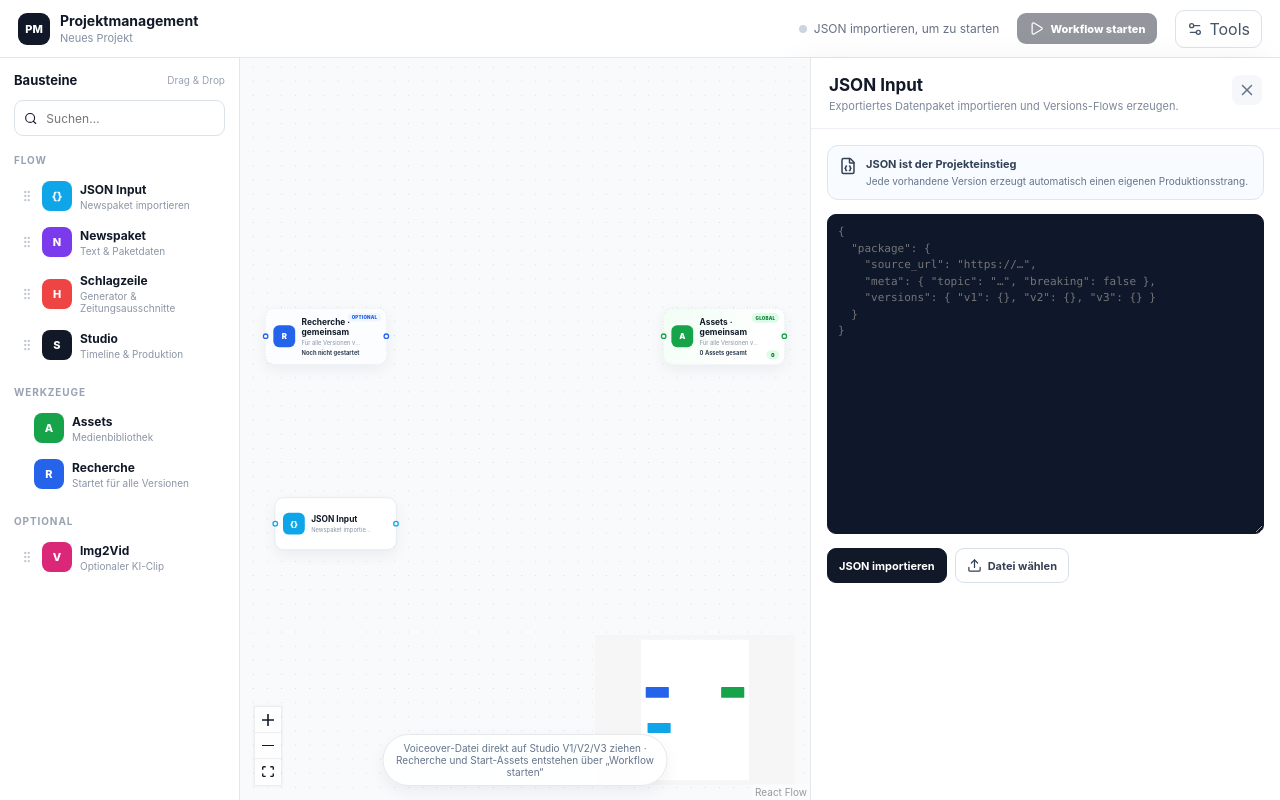
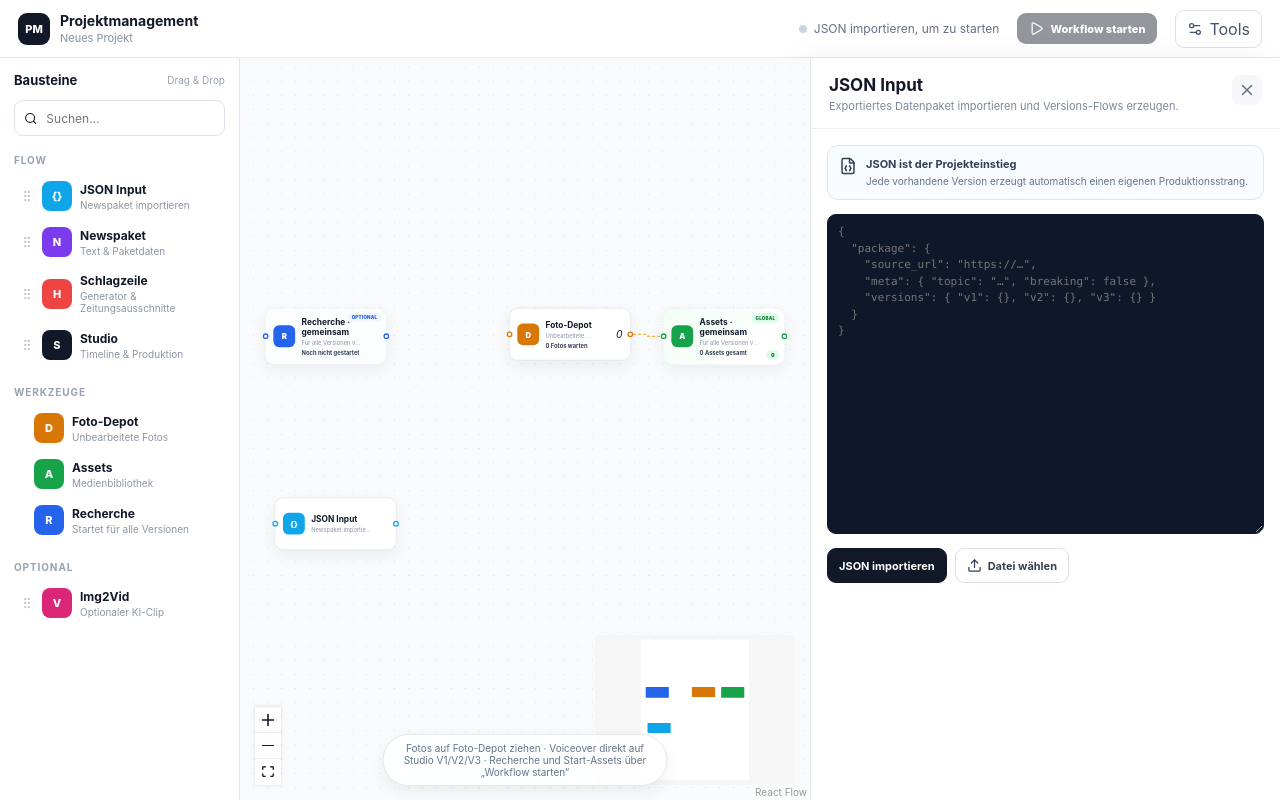
Before and after one commit to xturn2u/make_tt_news, a React (Vite) app: page / in a window 1280 px wide. Built offline with nearby package versions, Linux system fonts and the light colour scheme.

Commit message:
Refine research links and add photo depot flow

```diff
--- a/src/App.tsx
+++ b/src/App.tsx
@@ -5,20 +5,21 @@ import '@xyflow/react/dist/style.css';
 import './research-overrides.css';
 import { ExternalLink, GripVertical, Play, Search, Settings2 } from 'lucide-react';
 import { ModuleWorkspace } from './components/ModuleWorkspace';
-import { availableVersionKeys, emptyProject, type NewsPackage, type ProjectAsset, type ProjectState, type VersionKey, uid } from './domain/project';
+import { availableVersionKeys, emptyProject, type ProjectAsset, type ProjectState, type VersionKey, uid } from './domain/project';
 import { generatePackageAssets } from './services/generatedAssets';
 import { searchTopLinks } from './services/research';
 
-type ModuleId='json-input'|'news-package'|'headline'|'research'|'assets'|'studio'|'img2vid';
-type NodeData={moduleId:ModuleId;label:string;description:string;detail?:string;color:string;icon:string;version?:VersionKey;shared?:boolean;optional?:boolean;assetCount?:number;voiceoverName?:string;researchStatus?:string};
+type ModuleId='json-input'|'news-package'|'headline'|'research'|'photo-depot'|'assets'|'studio'|'img2vid';
+type NodeData={moduleId:ModuleId;label:string;description:string;detail?:string;color:string;icon:string;version?:VersionKey;shared?:boolean;optional?:boolean;assetCount?:number;depotCount?:number;voiceoverName?:string;researchStatus?:string};
 type LinkNodeData={label:string;url:string;kind:'image'|'result'|'loading'|'error';version:VersionKey};
-type ModuleDef=Omit<NodeData,'version'|'shared'|'optional'|'detail'|'assetCount'|'voiceoverName'|'researchStatus'>&{category:'Flow'|'Optional'|'Tool';versioned?:boolean;singleton?:boolean};
+type ModuleDef=Omit<NodeData,'version'|'shared'|'optional'|'detail'|'assetCount'|'depotCount'|'voiceoverName'|'researchStatus'>&{category:'Flow'|'Optional'|'Tool';versioned?:boolean;singleton?:boolean};
 
 const modules:ModuleDef[]=[
   {moduleId:'json-input',label:'JSON Input',description:'Newspaket importieren',color:'#0ea5e9',icon:'{}',category:'Flow',singleton:true},
   {moduleId:'news-package',label:'Newspaket',description:'Text & Paketdaten',color:'#7c3aed',icon:'N',category:'Flow',versioned:true},
   {moduleId:'headline',label:'Schlagzeile',description:'Generator & Zeitungsausschnitte',color:'#ef4444',icon:'H',category:'Flow',versioned:true},
   {moduleId:'studio',label:'Studio',description:'Timeline & Produktion',color:'#111827',icon:'S',category:'Flow',versioned:true},
+  {moduleId:'photo-depot',label:'Foto-Depot',description:'Unbearbeitete Fotos',color:'#d97706',icon:'D',category:'Tool',singleton:true},
   {moduleId:'assets',label:'Assets',description:'Medienbibliothek',color:'#16a34a',icon:'A',category:'Tool',singleton:true},
   {moduleId:'research',label:'Recherche',description:'Startet für alle Versionen',color:'#2563eb',icon:'R',category:'Tool',singleton:true},
   {moduleId:'img2vid',label:'Img2Vid',description:'Optionaler KI-Clip',color:'#db2777',icon:'V',category:'Optional'},
@@ -32,18 +33,23 @@ function nodeData(moduleId:ModuleId,version?:VersionKey,shared=false,optional=fa
 
 function FlowNode({data,selected}:NodeProps<Node<NodeData>>){
   const isStudio=data.moduleId==='studio'&&Boolean(data.version);
+  const isDepot=data.moduleId==='photo-depot';
   const isNews=data.moduleId==='news-package';
   return <div
-    className={`flow-node ${selected?'selected':''} ${data.shared?'shared-node':''} ${data.optional?'optional-node':''} ${isStudio?'studio-drop-node':''}`}
+    className={`flow-node ${selected?'selected':''} ${data.shared?'shared-node':''} ${data.optional?'optional-node':''} ${isStudio?'studio-drop-node':''} ${isDepot?'photo-depot-node':''}`}
     style={{'--node':data.color} as CSSProperties}
-    onDragOver={event=>{if(isStudio&&event.dataTransfer.types.includes('Files')){event.preventDefault();event.stopPropagation();event.dataTransfer.dropEffect='copy'}}}
-    onDrop={event=>{if(!isStudio||!data.version||!event.dataTransfer.files.length)return;event.preventDefault();event.stopPropagation();window.dispatchEvent(new CustomEvent('studio-voiceover-drop',{detail:{version:data.version,file:event.dataTransfer.files[0]}}))}}
+    onDragOver={event=>{if((isStudio||isDepot)&&event.dataTransfer.types.includes('Files')){event.preventDefault();event.stopPropagation();event.dataTransfer.dropEffect='copy'}}}
+    onDrop={event=>{
+      if(!event.dataTransfer.files.length)return;
+      if(isStudio&&data.version){event.preventDefault();event.stopPropagation();window.dispatchEvent(new CustomEvent('studio-voiceover-drop',{detail:{version:data.version,file:event.dataTransfer.files[0]}}));return;}
+      if(isDepot){event.preventDefault();event.stopPropagation();window.dispatchEvent(new CustomEvent('photo-depot-drop',{detail:{files:Array.from(event.dataTransfer.files)}}));}
+    }}
   >
     <Handle id="flow-left" type="target" position={Position.Left}/>
     {isNews&&<><Handle id="research-top" className="research-branch-handle" type="source" position={Position.Top}/><Handle id="research-bottom" className="research-branch-handle" type="source" position={Position.Bottom}/></>}
     <div className="node-icon">{data.icon}</div>
     <div className="node-text"><strong>{data.label}</strong><span>{data.description}</span>{data.detail&&<small className="node-detail" title={data.detail}>{data.detail}</small>}{data.voiceoverName&&<small className="voiceover-node-info">🎙 {data.voiceoverName}</small>}{data.researchStatus&&<small className="research-node-info">{data.researchStatus}</small>}</div>
-    {data.version&&<em className="version-chip">{data.version.toUpperCase()}</em>}{data.shared&&!data.optional&&<em className="shared-chip">GLOBAL</em>}{data.optional&&<em className="optional-chip">OPTIONAL</em>}{data.moduleId==='assets'&&typeof data.assetCount==='number'&&<em className="asset-count-chip">{data.assetCount}</em>}
+    {data.version&&<em className="version-chip">{data.version.toUpperCase()}</em>}{data.shared&&!data.optional&&<em className="shared-chip">GLOBAL</em>}{data.optional&&<em className="optional-chip">OPTIONAL</em>}{data.moduleId==='assets'&&typeof data.assetCount==='number'&&<em className="asset-count-chip">{data.assetCount}</em>}{data.moduleId==='photo-depot'&&typeof data.depotCount==='number'&&<em className="depot-count-chip">{data.depotCount}</em>}
     <Handle id="flow-right" type="source" position={Position.Right}/>
   </div>;
 }
@@ -52,15 +58,22 @@ function ResearchLinkNode({data}:NodeProps<Node<LinkNodeData>>){
   const disabled=!data.url;
   return <div className={`research-link-node ${data.kind}`}>
     <Handle type="target" position={data.kind==='image'?Position.Bottom:Position.Top}/>
-    {disabled?<span>{data.label}</span>:<a href={data.url} target="_blank" rel="noreferrer"><ExternalLink size={11}/><span>{data.label}</span></a>}
+    {disabled?<span>{data.label}</span>:<a href={data.url} target="_blank" rel="noreferrer"><ExternalLink size={10}/><span>{data.label}</span></a>}
   </div>;
 }
 
-function baseGraph(project:ProjectState){return{nodes:[
-  {id:'research-global',type:'module',position:{x:30,y:35},data:{...nodeData('research',undefined,true,true),detail:'Noch nicht gestartet'}},
-  {id:'assets-shared',type:'module',position:{x:650,y:35},data:{...nodeData('assets',undefined,true),assetCount:project.assets.length,detail:`${project.assets.length} Assets gesamt`}},
-  {id:'input',type:'module',position:{x:45,y:330},data:nodeData('json-input')},
-] as Node<NodeData>[],edges:[] as Edge[]}}
+const activeAssets=(project:ProjectState)=>project.assets.filter(asset=>asset.source!=='photo-depot');
+const depotAssets=(project:ProjectState)=>project.assets.filter(asset=>asset.source==='photo-depot');
+
+function baseGraph(project:ProjectState){
+  const assets=activeAssets(project).length;
+  const depot=depotAssets(project).length;
+  return{nodes:[
+    {id:'research-global',type:'module',position:{x:30,y:35},data:{...nodeData('research',undefined,true,true),detail:'Noch nicht gestartet'}},
+    {id:'photo-depot',type:'module',position:{x:410,y:35},data:{...nodeData('photo-depot'),depotCount:depot,detail:`${depot} Fotos warten`}},
+    {id:'assets-shared',type:'module',position:{x:650,y:35},data:{...nodeData('assets',undefined,true),assetCount:assets,detail:`${assets} Assets gesamt`}},
+    {id:'input',type:'module',position:{x:45,y:330},data:nodeData('json-input')},
+  ] as Node<NodeData>[],edges:[{id:'e-depot-assets',source:'photo-depot',sourceHandle:'flow-right',target:'assets-shared',targetHandle:'flow-left',type:'smoothstep',animated:depot>0,style:{stroke:'#f59e0b',strokeDasharray:'4 4'}}] as Edge[]}}
 
 function graphForProject(project:ProjectState){
   const pkg=project.newsPackage;
@@ -70,12 +83,15 @@ function graphForProject(project:ProjectState){
   const firstY=190;
   const middleY=firstY+((versions.length-1)*rowGap)/2;
   const researchDone=versions.filter(v=>project.research[v]?.status==='done').length;
+  const assets=activeAssets(project).length;
+  const depot=depotAssets(project).length;
   const nodes:Array<Node<NodeData>|Node<LinkNodeData>>=[
     {id:'research-global',type:'module',position:{x:30,y:35},data:{...nodeData('research',undefined,true,true),detail:`${researchDone}/${versions.length} Versionen recherchiert`,researchStatus:researchDone===versions.length?'Recherche bereit':'Workflow starten'}},
-    {id:'assets-shared',type:'module',position:{x:650,y:35},data:{...nodeData('assets',undefined,true),assetCount:project.assets.length,detail:`${project.assets.length} Assets gesamt`}},
+    {id:'photo-depot',type:'module',position:{x:410,y:35},data:{...nodeData('photo-depot'),depotCount:depot,detail:`${depot} Fotos warten`}},
+    {id:'assets-shared',type:'module',position:{x:650,y:35},data:{...nodeData('assets',undefined,true),assetCount:assets,detail:`${assets} Assets gesamt`}},
     {id:'input',type:'module',position:{x:45,y:middleY},data:nodeData('json-input')},
   ];
-  const edges:Edge[]=[];
+  const edges:Edge[]=[{id:'e-depot-assets',source:'photo-depot',sourceHandle:'flow-right',target:'assets-shared',targetHandle:'flow-left',type:'smoothstep',animated:depot>0,style:{stroke:'#f59e0b',strokeDasharray:'4 4'}}];
   versions.forEach((version,index)=>{
     const y=firstY+index*rowGap;
     const header=pkg?.versions[version]?.header?.trim()||'';
@@ -97,18 +113,18 @@ function graphForProject(project:ProjectState){
     );
     if(research&&research.status!=='idle'){
       const imageUrl=research.imageSearchUrl||`https://www.google.com/search?tbm=isch&q=${encodeURIComponent(research.query||header)}`;
-      nodes.push({id:`image-search-${version}`,type:'researchLink',position:{x:315,y:y-38},data:{label:'Google Bildsuche',url:imageUrl,kind:'image',version}});
+      nodes.push({id:`image-search-${version}`,type:'researchLink',position:{x:318,y:y-30},data:{label:'Google Bildsuche',url:imageUrl,kind:'image',version}});
       edges.push({id:`e-image-${version}`,source:ids.news,sourceHandle:'research-top',target:`image-search-${version}`,type:'smoothstep',style:{stroke:'#60a5fa'}});
       if(research.status==='searching'){
-        nodes.push({id:`research-loading-${version}`,type:'researchLink',position:{x:315,y:y+80},data:{label:'Recherche läuft …',url:'',kind:'loading',version}});
+        nodes.push({id:`research-loading-${version}`,type:'researchLink',position:{x:318,y:y+78},data:{label:'Recherche läuft …',url:'',kind:'loading',version}});
         edges.push({id:`e-loading-${version}`,source:ids.news,sourceHandle:'research-bottom',target:`research-loading-${version}`,type:'smoothstep',animated:true,style:{stroke:'#60a5fa'}});
       }else if(research.status==='error'){
-        nodes.push({id:`research-error-${version}`,type:'researchLink',position:{x:315,y:y+80},data:{label:'Suche nicht verfügbar',url:'',kind:'error',version}});
+        nodes.push({id:`research-error-${version}`,type:'researchLink',position:{x:318,y:y+78},data:{label:'Suche nicht verfügbar',url:'',kind:'error',version}});
         edges.push({id:`e-error-${version}`,source:ids.news,sourceHandle:'research-bottom',target:`research-error-${version}`,type:'smoothstep',style:{stroke:'#f87171'}});
       }else{
         research.links.slice(0,3).forEach((link,linkIndex)=>{
           const id=`research-${version}-${linkIndex}`;
-          nodes.push({id,type:'researchLink',position:{x:315,y:y+80+linkIndex*34},data:{label:link.title,url:link.url,kind:'result',version}});
+          nodes.push({id,type:'researchLink',position:{x:318,y:y+76+linkIndex*19},data:{label:link.title,url:link.url,kind:'result',version}});
           edges.push({id:`e-${id}`,source:ids.news,sourceHandle:'research-bottom',target:id,type:'smoothstep',style:{stroke:'#60a5fa'}});
         });
       }
@@ -130,16 +146,20 @@ function Workflow(){
   const nodeTypes=useMemo(()=>({module:FlowNode,researchLink:ResearchLinkNode}),[]);
   const versions=useMemo(()=>availableVersionKeys(project.newsPackage),[project.newsPackage]);
   const totalClips=useMemo(()=>versions.reduce((sum,key)=>sum+(project.versionFlows[key]?.timeline.length||0),0),[versions,project.versionFlows]);
+  const visibleAssetCount=useMemo(()=>activeAssets(project).length,[project.assets]);
+  const depotCount=useMemo(()=>depotAssets(project).length,[project.assets]);
 
   const refreshGraph=useCallback((nextProject:ProjectState)=>{
-    const next=graphForProject(nextProject);setNodes(next.nodes);setEdges(next.edges);
+    const next=graphForProject(nextProject);
+    setNodes(current=>next.nodes.map(node=>{const previous=current.find(item=>item.id===node.id);return previous?{...node,position:previous.position}:node}));
+    setEdges(next.edges);
   },[]);
 
   useEffect(()=>{if(project.workflowRevision===0)return;refreshGraph(project);const first=availableVersionKeys(project.newsPackage)[0];setSelected(first?`news-${first}`:'input');window.setTimeout(()=>reactFlow.fitView({padding:.12,duration:350}),0)},[project.workflowRevision]);
   useEffect(()=>{if(project.workflowRevision===0)return;refreshGraph(project)},[project.assets,project.versionFlows,project.research,project.newsPackage]);
 
   useEffect(()=>{
-    const handler=(event:Event)=>{
+    const voiceHandler=(event:Event)=>{
       const detail=(event as CustomEvent<{version:VersionKey;file:File}>).detail;
       if(!detail?.version||!detail.file)return;
       const file=detail.file;
@@ -151,7 +171,15 @@ function Workflow(){
         return {...current,assets:[asset,...current.assets.filter(item=>item.id!==existing)],versionFlows:{...current.versionFlows,[detail.version]:{timeline:current.versionFlows[detail.version]?.timeline||[],voiceoverAssetId:asset.id}}};
       });
     };
-    window.addEventListener('studio-voiceover-drop',handler);return()=>window.removeEventListener('studio-voiceover-drop',handler);
+    const depotHandler=(event:Event)=>{
+      const files=(event as CustomEvent<{files:File[]}>).detail?.files||[];
+      const images=files.filter(file=>file.type.startsWith('image/'));
+      if(!images.length){window.alert('Das Foto-Depot nimmt nur Bilddateien an.');return;}
+      setProject(current=>({...current,assets:[...images.map(file=>({id:uid('depot'),kind:'image' as const,name:file.name,url:URL.createObjectURL(file),mime:file.type,size:file.size,source:'photo-depot'})),...current.assets]}));
+    };
+    window.addEventListener('studio-voiceover-drop',voiceHandler);
+    window.addEventListener('photo-depot-drop',depotHandler);
+    return()=>{window.removeEventListener('studio-voiceover-drop',voiceHandler);window.removeEventListener('photo-depot-drop',depotHandler)};
   },[]);
 
   const runResearch=async()=>{
@@ -198,9 +226,9 @@ function Workflow(){
 
   const onConnect=(c:Connection)=>{if(!c.source||!c.target)return;const source=nodes.find(n=>n.id===c.source) as Node<NodeData>|undefined;const target=nodes.find(n=>n.id===c.target) as Node<NodeData>|undefined;if(source?.type==='researchLink'||target?.type==='researchLink')return;setEdges(cur=>addEdge({...c,type:'smoothstep'},cur))};
 
-  return <div className="app-shell"><header className="appbar"><div className="brand"><span className="brandmark">PM</span><div><strong>Projektmanagement</strong><small>{project.newsPackage?.meta.topic||'Neues Projekt'}</small></div></div><div className="project-meta">{project.newsPackage?<><span className="status-dot ok"/>{versions.length} Flow{versions.length===1?'':'s'} · {project.assets.length} Assets · {totalClips} Clips</>:<><span className="status-dot"/>JSON importieren, um zu starten</>}</div><button className="workflow-start" disabled={!project.newsPackage||researching} onClick={()=>void runResearch()}><Play size={15}/>{researching?'Workflow läuft …':'Workflow starten'}</button><button className="ghost"><Settings2 size={16}/>Tools</button></header><div className="work-area">
+  return <div className="app-shell"><header className="appbar"><div className="brand"><span className="brandmark">PM</span><div><strong>Projektmanagement</strong><small>{project.newsPackage?.meta.topic||'Neues Projekt'}</small></div></div><div className="project-meta">{project.newsPackage?<><span className="status-dot ok"/>{versions.length} Flow{versions.length===1?'':'s'} · {visibleAssetCount} Assets{depotCount?` · ${depotCount} im Depot`:''} · {totalClips} Clips</>:<><span className="status-dot"/>JSON importieren, um zu starten</>}</div><button className="workflow-start" disabled={!project.newsPackage||researching} onClick={()=>void runResearch()}><Play size={15}/>{researching?'Workflow läuft …':'Workflow starten'}</button><button className="ghost"><Settings2 size={16}/>Tools</button></header><div className="work-area">
     <aside className="module-library"><div className="library-title"><b>Bausteine</b><span>Drag & Drop</span></div><div className="library-search"><Search size={15}/><input value={query} onChange={e=>setQuery(e.target.value)} placeholder="Suchen…"/></div>{(['Flow','Tool','Optional'] as const).map(cat=><section key={cat}><h4>{cat==='Tool'?'Werkzeuge':cat}</h4>{filtered.filter(m=>m.category===cat).map(m=>{const existing=nodes.find(n=>(n.data as NodeData).moduleId===m.moduleId&&(m.versioned?(n.data as NodeData).version===project.activeVersion:true));return <button className={`module-item ${cat==='Tool'?'tool-item':''}`} draggable={cat!=='Tool'} key={m.moduleId} onDragStart={e=>{if(cat==='Tool')return;e.dataTransfer.setData('application/module',m.moduleId);e.dataTransfer.effectAllowed='move'}} onClick={()=>{if(existing&&existing.type==='module')openNode(existing as Node<NodeData>)}}>{cat!=='Tool'&&<GripVertical size={14}/>}<i style={{background:m.color}}>{m.icon}</i><div><strong>{m.label}</strong><span>{m.description}</span></div></button>})}</section>)}</aside>
-    <main ref={wrapper} className="flow-canvas" onDrop={onDrop} onDragOver={e=>{e.preventDefault();e.dataTransfer.dropEffect='move'}}><ReactFlow nodes={nodes} edges={edges} nodeTypes={nodeTypes} onNodesChange={(c:NodeChange[])=>setNodes(n=>applyNodeChanges(c,n))} onEdgesChange={(c:EdgeChange[])=>setEdges(e=>applyEdgeChanges(c,e))} onConnect={onConnect} onNodeClick={(_,n)=>{if(n.type==='module')openNode(n as Node<NodeData>)}} fitView minZoom={.25} maxZoom={1.5} deleteKeyCode={['Backspace','Delete']}><Background gap={22} size={1}/><Controls showInteractive={false}/><MiniMap pannable zoomable nodeColor={n=>n.type==='researchLink'?'#93c5fd':((n.data as NodeData).color||'#94a3b8')}/></ReactFlow><div className="canvas-hint"><span>Voiceover-Datei direkt auf Studio V1/V2/V3 ziehen · Recherche und Start-Assets entstehen über „Workflow starten“</span></div></main>
+    <main ref={wrapper} className="flow-canvas" onDrop={onDrop} onDragOver={e=>{e.preventDefault();e.dataTransfer.dropEffect='move'}}><ReactFlow nodes={nodes} edges={edges} nodeTypes={nodeTypes} onNodesChange={(c:NodeChange[])=>setNodes(n=>applyNodeChanges(c,n))} onEdgesChange={(c:EdgeChange[])=>setEdges(e=>applyEdgeChanges(c,e))} onConnect={onConnect} onNodeClick={(_,n)=>{if(n.type==='module')openNode(n as Node<NodeData>)}} fitView minZoom={.25} maxZoom={1.5} deleteKeyCode={['Backspace','Delete']}><Background gap={22} size={1}/><Controls showInteractive={false}/><MiniMap pannable zoomable nodeColor={n=>n.type==='researchLink'?'#93c5fd':((n.data as NodeData).color||'#94a3b8')}/></ReactFlow><div className="canvas-hint"><span>Fotos auf Foto-Depot ziehen · Voiceover direkt auf Studio V1/V2/V3 · Recherche und Start-Assets über „Workflow starten“</span></div></main>
     {moduleId&&<ModuleWorkspace moduleId={moduleId} version={selectedVersion} project={project} setProject={setProject} onClose={()=>setSelected('')}/>}
   </div></div>;
 }
```
